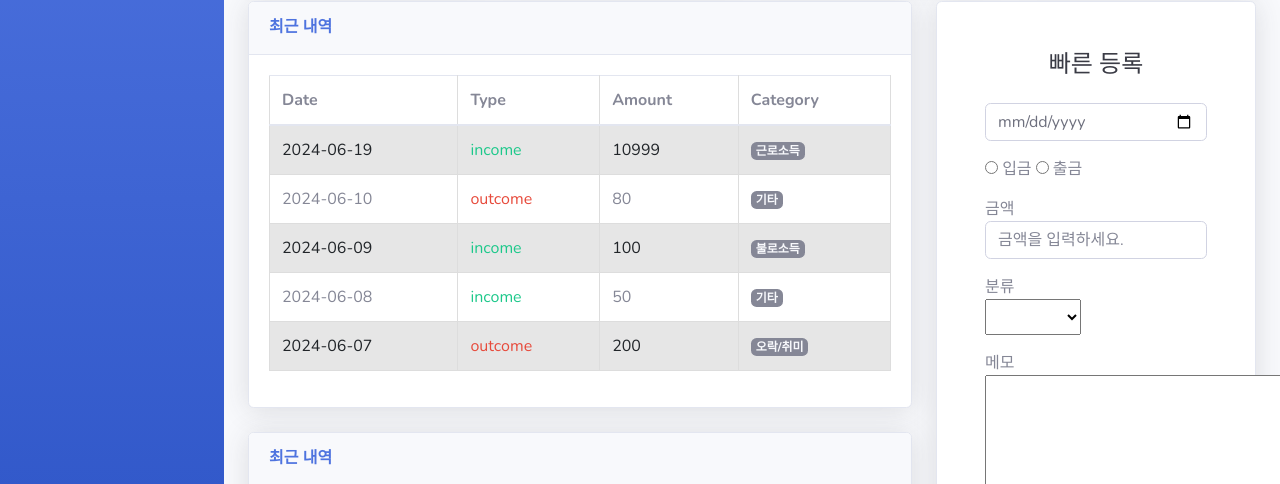
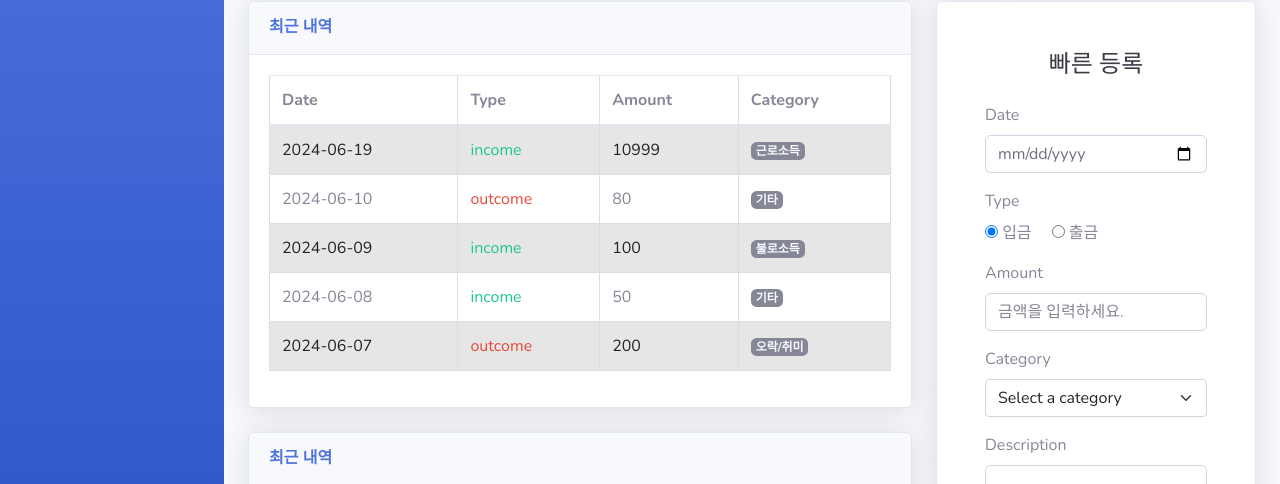
Before and after one commit to isj0228/sulgasaeng, a Vue app in the folder Skeleton_project/: page / in a window 1280 px wide. Shown: the part 316-800 px from the top of the page. Built offline with nearby package versions, Linux system fonts and the light colour scheme; data requests are answered from the project's data file.

Commit message:
빠른 등록 폼 생성

```diff
--- a/Skeleton_project/src/components/RecordForm.vue
+++ b/Skeleton_project/src/components/RecordForm.vue
@@ -3,76 +3,96 @@
         <div class="text-center">
             <h1 class="h4 text-gray-900 mb-4">빠른 등록</h1>
         </div>
-        <form>
+        <form @submit.prevent="addNewTransaction">
             <div class="form-group">
-                <input type="date" class="form-control form-control-user" id="exampleInputdate"
-                    aria-describedby="dateHelp" placeholder="Enter date Address..." required>
-                <!-- <input type="date" class="form-control form-control-user" placeholder="Date" required /> -->
+                <label for="transactionDate" class="form-label">Date</label>
+                <input id="transactionDate" v-model="newTransaction.date" type="date" class="form-control" required>
             </div>
             <div class="form-group">
-                    <input type="radio" name="type" value="income" v-model="newTransaction.type" required> 입금
-                    <input type="radio" name="type" value="outcome" v-model="newTransaction.type" required> 출금
+                <p for="transactionType" class="form-label">Type</p>
+                <input v-model="newTransaction.type" id="transactionType" type="radio" name="type" value="income" required> 입금
+                <input v-model="newTransaction.type" id="transactionType" type="radio" name="type" value="outcome" class="ms-3" required> 출금
             </div>
             <div class="form-group">
-                금액<br>
-                <input type="text" class="form-control form-control-user" placeholder="금액을 입력하세요." required style="text-align: left;">
+                <label for="transactionAmount" class="form-label">Amount</label>
+                <input id="transactionAmount" v-model="newTransaction.amount" type="number" class="form-control"
+                    placeholder="금액을 입력하세요." required>
             </div>
             <div class="form-group">
-                분류<br>
-                <select v-model="newTransaction.category" required>
-                    <option value="식비">식비</option>
-                    <option value="교통비">교통비</option>
-                    <option value="주거비">주거비</option>
-                    <option value="통신비">통신비</option>
-                    <option value="의료비">의료비</option>
-                    <option value="교육비">교육비</option>
-                    <option value="의류/미용">의류/미용</option>
-                    <option value="오락/취미">오락/취미</option>
-                    <option value="기타**">기타**</option>
-        </select>
+                <label for="transactionCategory" class="form-label">Category</label>
+                <select id="transactionCategory" v-model="selectedCategory" class="form-select"
+                    @change="handleCategoryChange">
+                    <option disabled value="">Select a category</option>
+                    <option v-for="category in currentCategories" :key="category" :value="category">
+                        {{ category }}
+                    </option>
+                    <option value="add-new">추가..</option>
+                </select>
+                <div v-if="selectedCategory === 'add-new'" class="form-group mt-2">
+                    <input v-model="newCategory" class="form-control" placeholder="Enter new category" required />
+                </div>
             </div>
             <div class="form-group">
-                메모<br>
-                <textarea name="opinion" cols="30" rows="5" v-model="newTransaction.desc"></textarea>
+                <label for="transactionDesc" class="form-label">Description</label>
+                <textarea v-model="newTransaction.desc" class="form-control" id="transactionDesc"
+                    rows="3"></textarea>
             </div>
-
-            <!-- <button> 입력하면 돼요. 이벤트 발생 시 addNewTransaction 발생 -->
-
+            <button type="submit" class="btn btn-primary btn-user btn-block">등록하기</button>
         </form>
-        <!-- <hr>
-                <div class="text-center">
-                  <a class="small" href="forgot-password.html">Forgot Password?</a>
-                </div>
-                <div class="text-center">
-                  <a class="small" href="register.html">Create an Account!</a>
-                </div> -->
     </div>
 </template>
 
 <script setup>
-import {reactive, ref} from 'vue'
+import { ref, onMounted, computed } from 'vue'
 import { useBudgetStore } from '@/stores/budgetStore.js'
 
 
-const date = ref(new Date());
-
+const budgetStore = useBudgetStore()
+const loading = ref(true)
+//카테고리가 변경되면 바로 반응하게 computed를 사용
+const categories = computed(() => budgetStore.categories)
 const newTransaction = ref({
     date: '',
-    type: '',
+    type: 'income',
     amount: '',
     category: '',
-    desc:''
+    desc: ''
+})
+const selectedCategory = ref('')
+const newCategory = ref('')
+
+const incomeCategories = computed(() => budgetStore.incomeCategories)
+const outcomeCategories = computed(() => budgetStore.outcomeCategories)
+
+const addNewTransaction = async () => {
+    if (selectedCategory.value === 'add-new') {
+        newTransaction.value.category = newCategory.value
+    } else {
+        newTransaction.value.category = selectedCategory.value
+    }
+    await budgetStore.addTransaction(newTransaction.value)
+    newTransaction.value = { date: '', type: 'income', amount: '', category: '', desc: '' }
+    selectedCategory.value = ''
+    newCategory.value = ''
+}
+
+const handleCategoryChange = () => {
+    if (selectedCategory.value !== 'add-new') {
+        newTransaction.value.category = selectedCategory.value
+    }
+}
+
+const currentCategories = computed(() => {
+    return newTransaction.value.type === 'income' ? incomeCategories.value : outcomeCategories.value
 })
 
-const addNewTransaction = () => {
-    budgetStore.addTransaction(newTransaction.value)
-        newTransaction.value = { date: '', type: 'income', amount: '', category: '', desc: '' }
-
-}
-
-const testtest = () => {
-    console.log(newTransaction)
-}
+onMounted(async () => {
+    try {
+        await budgetStore.getTransactions()
+    } finally {
+        loading.value = false
+    }
+})
 </script>
 
 <style lang="scss" scoped></style>
```
